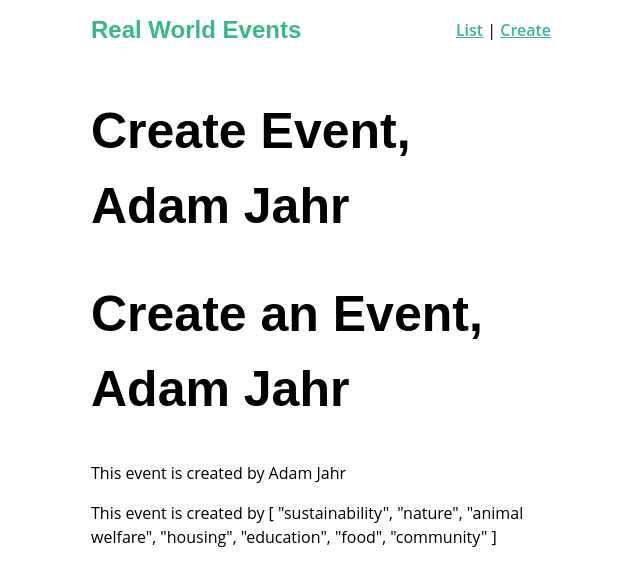
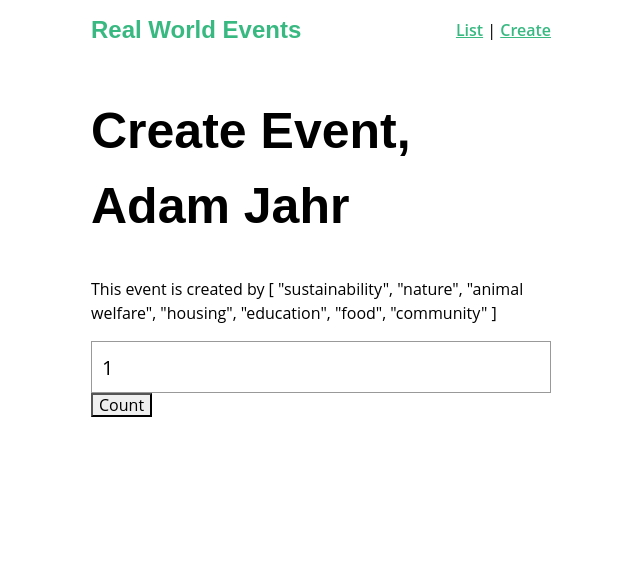
Before and after one commit to shldhee/playground-vuex, a Vue app: page /event/create in a window 1280 px wide. Shown: the top 586 px of the page, without its empty margins (319-959 px from the left). Built offline with nearby package versions, Linux system fonts and the light colour scheme.

Commit message:
studying Actions

```diff
--- a/src/store.js
+++ b/src/store.js
@@ -14,10 +14,15 @@ export default new Vuex.Store({
       'education',
       'food',
       'community'
-    ]
+    ],
+    count: 0
   },
 
-  mutations: {},
+  mutations: {
+    INCREMENT_COUNT(state, value) {
+      state.count += value
+    }
+  },
   actions: {},
   getters: {
     catLength: state => {
--- a/src/views/EventCreate.vue
+++ b/src/views/EventCreate.vue
@@ -1,21 +1,31 @@
 <template>
   <div>
     <h1>Create Event, {{ user.name }}</h1>
-    <h1>Create an Event, {{ user.name }}</h1>
-    <p>This event is created by {{ user.name }}</p>
     <p>This event is created by {{ categories }}</p>
+    <input type="number" v-model.number="incrementBy" />
+    <button @click="incrementCount">Count</button>
   </div>
 </template>
 
 <script>
 import { mapState } from 'vuex'
 export default {
+  data() {
+return {
+  incrementBy: 1
+}
+  },
   computed: {
     localComputed() {
       return 'aa'
     },
     ...mapState(['user', 'categories'])
-  }
+  },
+  methods: {
+    incrementCount() {
+      this.$store.commit('INCREMENT_COUNT', this.incrementBy)
+    }
+  },
 }
 </script>
 
```
Also changed, not shown: 1 other file (tests, documents, lock files or other folders).
